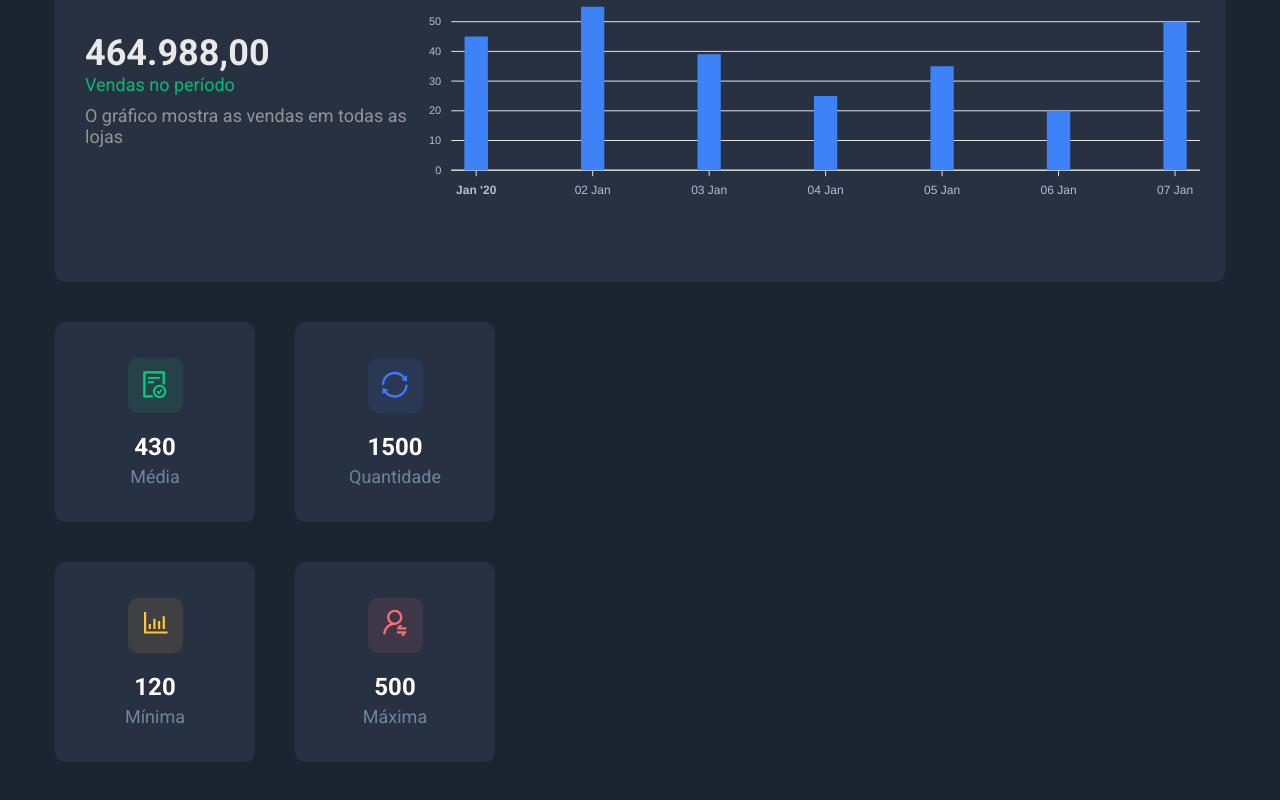
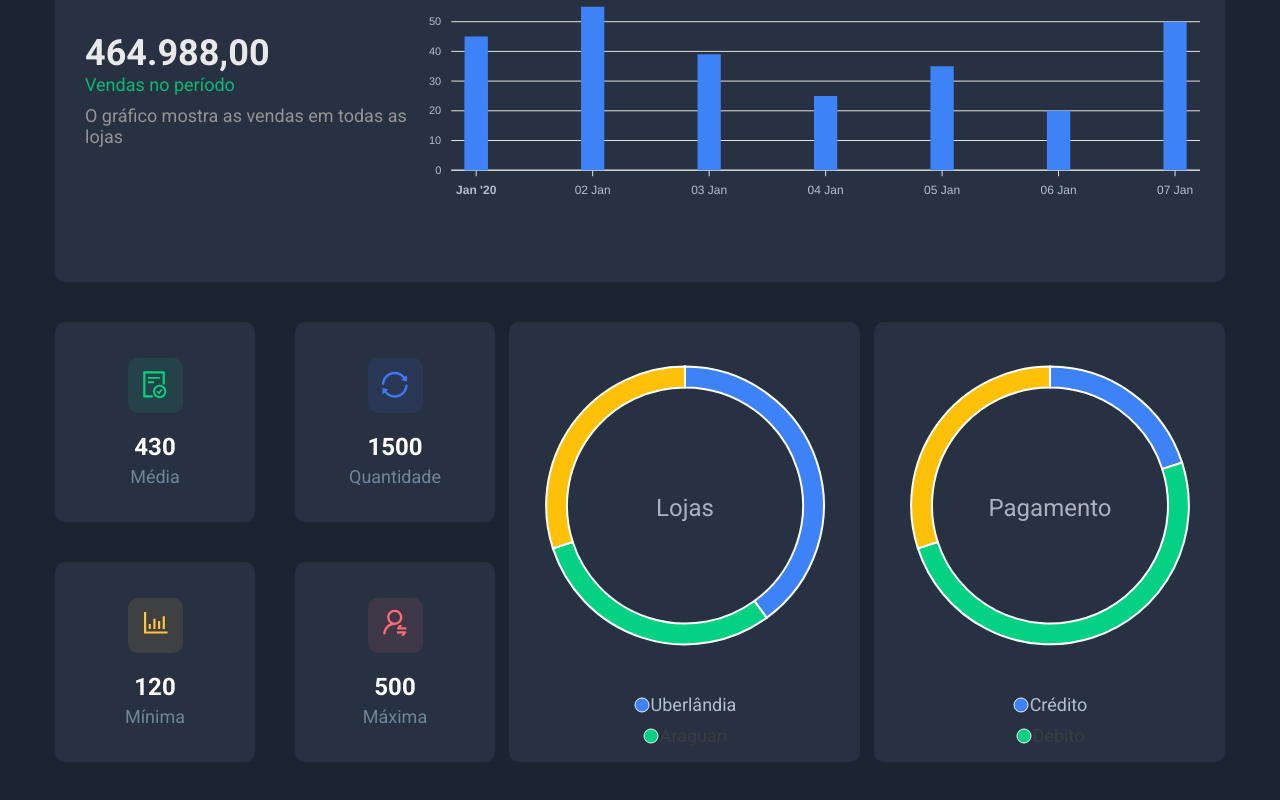
Before and after one commit to LorenzoBondan/DSSales, a React (Create React App) app in the folder frontend/: page / in a window 1280 px wide. Shown: the part 338-1138 px from the top of the page. Built offline with nearby package versions, Linux system fonts and the light colour scheme.

Commit message:
pie chart card

```diff
--- a/frontend/src/App.tsx
+++ b/frontend/src/App.tsx
@@ -1,6 +1,7 @@
 import "./App.css";
 import Filter from "./components/filter";
 import Header from "./components/header";
+import PieChartCard from "./components/pie-chart-card";
 import SalesByDate from "./components/sales-by-date";
 import SalesSummary from "./components/sales-summary";
 
@@ -14,6 +15,17 @@
         <SalesByDate/>
         <div className="sales-overview-container">
           <SalesSummary/>
+          <PieChartCard
+            name="Lojas"
+            labels={['Uberlândia', 'Araguari', 'São Paulo']}
+            series={[40,30,30]}
+          />
+
+          <PieChartCard
+            name="Pagamento"
+            labels={['Crédito', 'Débito', 'Dinheiro']}
+            series={[20, 50, 30]}
+          />
         </div>
 
       </div>
--- /dev/null
+++ b/frontend/src/components/pie-chart-card/helpers.ts
@@ -0,0 +1,68 @@
+import { ApexOptions } from 'apexcharts';
+
+export const buildPieChartConfig = (labels: string[] = [], name: string) => {
+  return {
+    labels,
+    noData: {
+      text: 'Sem resultados',
+      align: 'center',
+      verticalAlign: 'middle',
+      offsetX: 0,
+      offsetY: 0,
+      style: {
+        color: '#FFF',
+        fontSize: '18px',
+        fontFamily: 'Roboto, sans-serif'
+      }
+    },
+    colors: ['#3e82f7', '#04d182', '#ffc107', '#ff6b72'],
+    legend: {
+      show: true,
+      floating: false,
+      position: 'bottom',
+      offsetY: 30,
+      labels: {
+        colors: ['#b4bed2']
+      },
+      fontFamily: 'Roboto, sans-serif',
+      fontSize: '18px',
+      itemMargin: {
+        vertical: 5
+      }
+    },
+    dataLabels: {
+      enabled: false
+    },
+    plotOptions: {
+      pie: {
+        size: 400,
+        donut: {
+          size: '85%',
+          labels: {
+            show: true,
+            name: {
+              show: true,
+              offsetY: 10,
+              formatter: function () {
+                return name;
+              }
+            },
+            total: {
+              show: true,
+              showAlways: true,
+              fontSize: '24px',
+              color: '#ABB1C0',
+              fontFamily: 'Roboto, sans-serif',
+              formatter: function () {
+                return '';
+              }
+            }
+          }
+        }
+      }
+    },
+    chart: {
+      height: '400px'
+    }
+  } as ApexOptions;
+};
--- /dev/null
+++ b/frontend/src/components/pie-chart-card/index.tsx
@@ -0,0 +1,25 @@
+import ReactApexChart from 'react-apexcharts';
+import { buildPieChartConfig } from './helpers';
+import './styles.css';
+
+type Props = {
+    labels : string[];
+    name : string;
+    series : number[];
+}
+
+const PieChartCard = ( { labels, name, series} : Props ) => {
+    return(
+        <div className='pie-chart-card base-card'>
+            <ReactApexChart
+                options={buildPieChartConfig(labels, name)}
+                type="donut"
+                width="400"
+                height={400}
+                series={series}
+            />
+        </div>
+    );
+}
+
+export default PieChartCard;
--- /dev/null
+++ b/frontend/src/components/pie-chart-card/styles.css
@@ -0,0 +1,12 @@
+.pie-chart-card{
+    width: 30%;
+    padding-top: 35px;
+    display: flex;
+    justify-content: center;
+}
+
+.apexcharts-legend.apexcharts-align-center {
+    flex-direction: column;
+    align-items: center;
+
+}
--- a/frontend/src/components/sales-summary/sales-summary-card.tsx
+++ b/frontend/src/components/sales-summary/sales-summary-card.tsx
@@ -1,5 +1,3 @@
-
-import {ReactComponent as Icon} from '../../assets/images/icone-1.svg';
 import './styles.css';
 
 type Props = {
```
